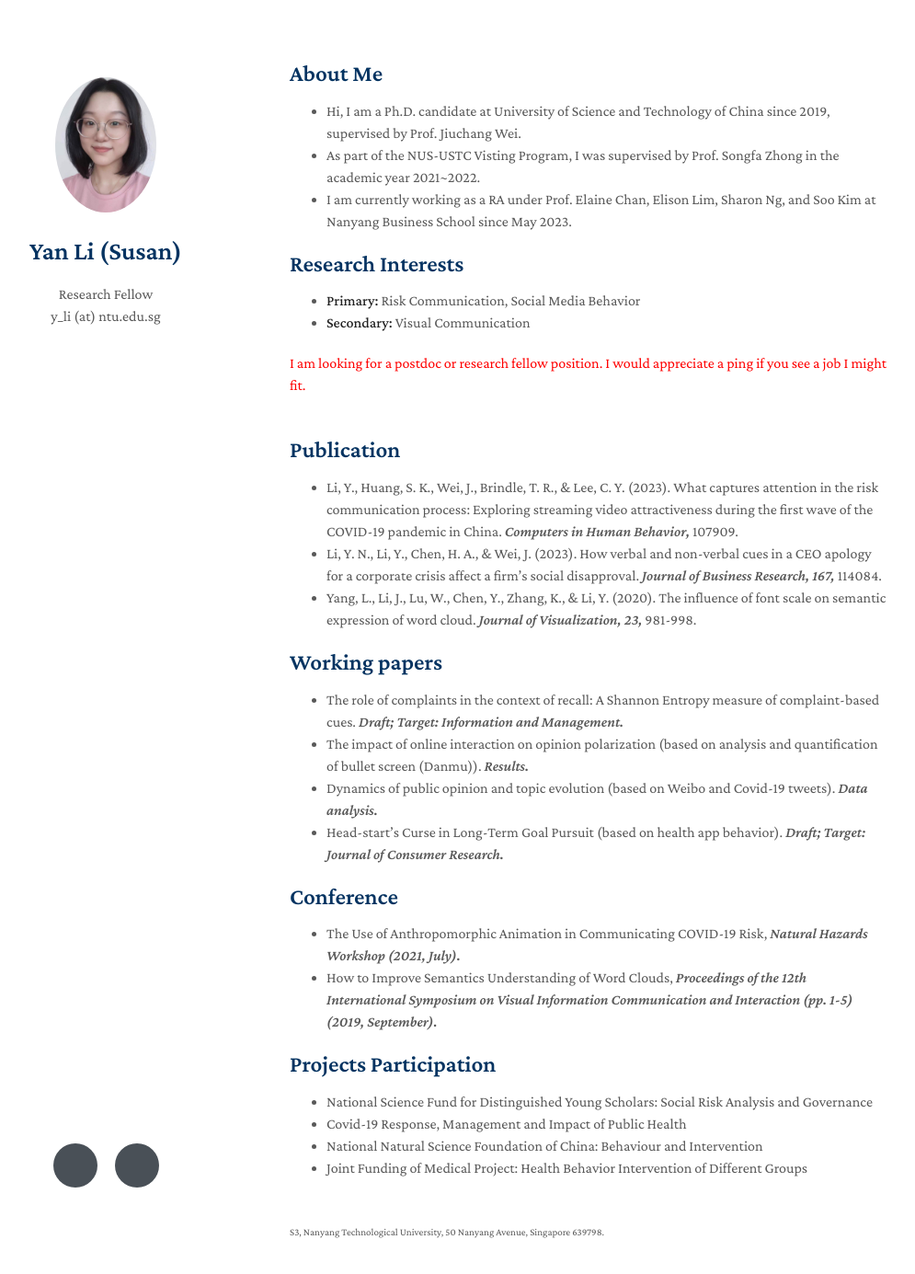
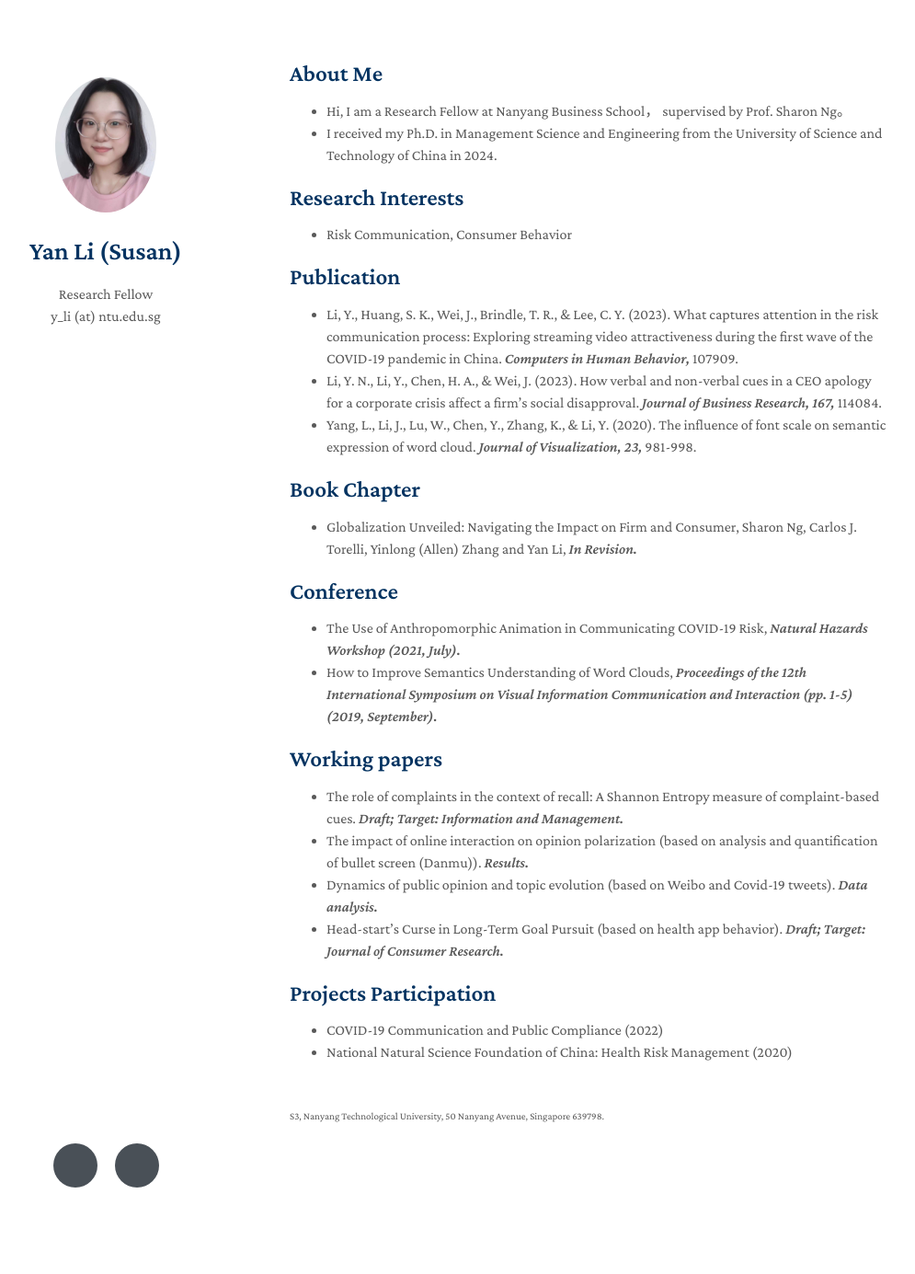
Before and after one commit to Yanli-susan/yanli-susan.github.io, a Jekyll site: the page built from index.md, in a window 1280 px wide and 1400 px high. Shown: the top 1385 px of the window at 92% size, without its empty margins (155-1150 px from the left). Built offline with Jekyll 4.4.1, drawn with Linux system fonts in a browser that asks for light colours; nearby versions of some CDN libraries; a style sheet for code colours, icons or effects is not loaded; our own code applies the rules of GitHub Pages for plain Markdown files.

Commit message:
Update index.md

```diff
--- a/index.md
+++ b/index.md
@@ -4,17 +4,13 @@ layout: homepage
 
 ## About Me
 
-- Hi, I am a Ph.D. candidate at University of Science and Technology of China since 2019, supervised by Prof. Jiuchang Wei.
-- As part of the NUS-USTC Visting Program, I was supervised by Prof. Songfa Zhong in the academic year 2021~2022.
-- I am currently working as a RA under Prof. Elaine Chan, Elison Lim, Sharon Ng, and Soo Kim at Nanyang Business School since May 2023.
+- Hi, I am a Research Fellow at Nanyang Business School， supervised by Prof. Sharon Ng。
+- I received my Ph.D. in Management Science and Engineering from the University of Science and Technology of China in 2024.
+
 
 ## Research Interests
 
-- **Primary:** Risk Communication, Social Media Behavior
-- **Secondary:** Visual Communication
-
-<font color=red> I am looking for a postdoc or research fellow position. I would appreciate a ping if you see a job I might fit. </font>
-<br/>
+- Risk Communication, Consumer Behavior
 
 
 ## Publication
@@ -22,6 +18,17 @@ layout: homepage
 - Li, Y., Huang, S. K., Wei, J., Brindle, T. R., & Lee, C. Y. (2023). What captures attention in the risk communication process: Exploring streaming video attractiveness during the first wave of the COVID-19 pandemic in China. *Computers in Human Behavior,* 107909.
 - Li, Y. N., Li, Y., Chen, H. A., & Wei, J. (2023). How verbal and non-verbal cues in a CEO apology for a corporate crisis affect a firm’s social disapproval. *Journal of Business Research, 167,* 114084.
 - Yang, L., Li, J., Lu, W., Chen, Y., Zhang, K., & Li, Y. (2020). The influence of font scale on semantic expression of word cloud. *Journal of Visualization, 23,* 981-998.
+
+
+## Book Chapter
+
+- Globalization Unveiled: Navigating the Impact on Firm and Consumer, Sharon Ng, Carlos J. Torelli, Yinlong (Allen) Zhang and Yan Li, *In Revision.*
+
+
+## Conference
+
+- The Use of Anthropomorphic Animation in Communicating COVID-19 Risk, *Natural Hazards Workshop (2021, July).*
+- How to Improve Semantics Understanding of Word Clouds, *Proceedings of the 12th International Symposium on Visual Information Communication and Interaction (pp. 1-5) (2019, September).*
 
 
 ## Working papers
@@ -32,14 +39,7 @@ layout: homepage
 - Head-start’s Curse in Long-Term Goal Pursuit (based on health app behavior). *Draft; Target: Journal of Consumer Research.*
 
 
-## Conference
-
-- The Use of Anthropomorphic Animation in Communicating COVID-19 Risk, *Natural Hazards Workshop (2021, July).*
-- How to Improve Semantics Understanding of Word Clouds, *Proceedings of the 12th International Symposium on Visual Information Communication and Interaction (pp. 1-5) (2019, September).*
-
 ## Projects Participation
 
-- National Science Fund for Distinguished Young Scholars: Social Risk Analysis and Governance
-- Covid-19 Response, Management and Impact of Public Health
-- National Natural Science Foundation of China: Behaviour and Intervention
-- Joint Funding of Medical Project: Health Behavior Intervention of Different Groups
+- COVID-19 Communication and Public Compliance (2022)
+- National Natural Science Foundation of China: Health Risk Management (2020)
```
